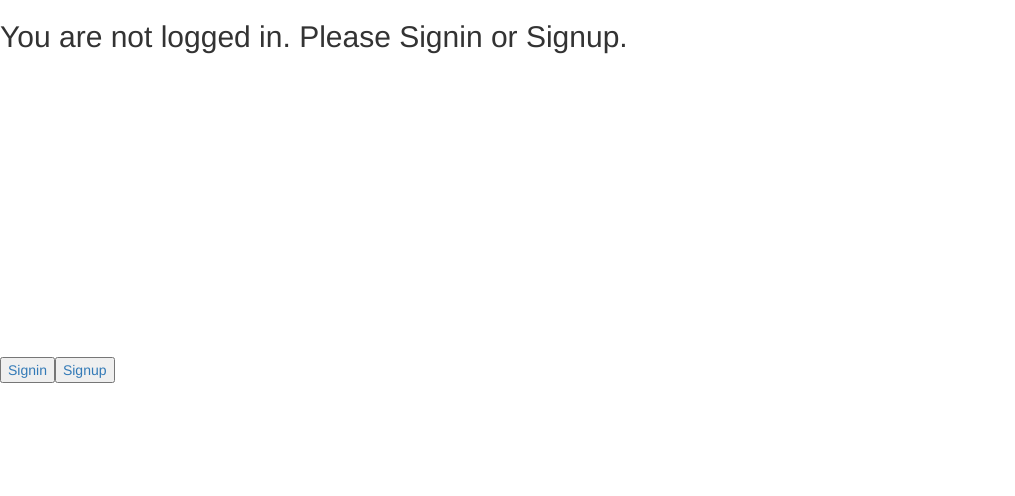
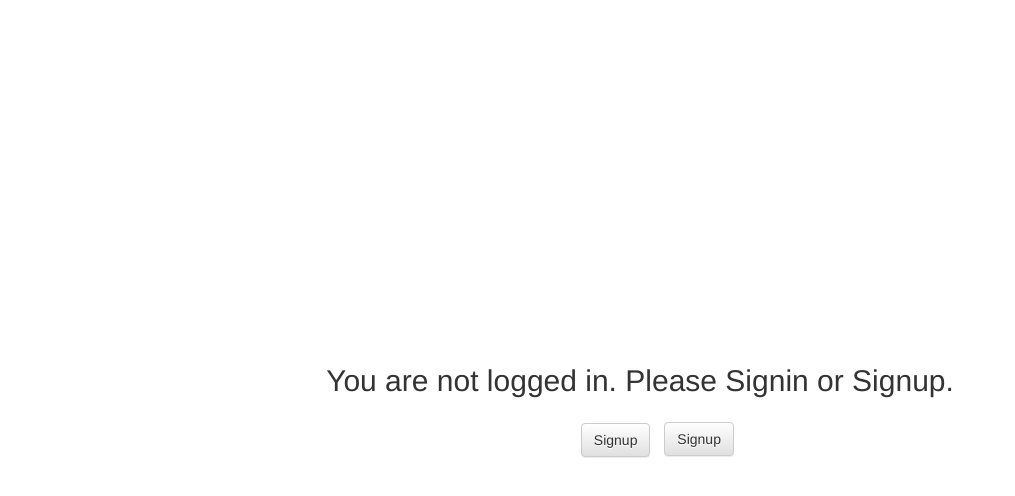
Before and after one commit to Jwing28/TheKitchenSink, a React (Create React App) app in the folder react-ui/: page /profile in a window 1280 px wide. Shown: the top 496 px of the page, without its empty margins (0-1015 px from the left). Built offline with nearby package versions, Linux system fonts and the light colour scheme.

Commit message:
fix styling of error component for profile page

```diff
--- a/react-ui/src/users/profile.js
+++ b/react-ui/src/users/profile.js
@@ -51,8 +51,10 @@ class Profile extends Component {
           this.props.location.state === undefined ?
             <div className="Profile-error">
               <h2>You are not logged in. Please Signin or Signup.</h2>
-              <Link to='/login'><button className="Profile-error-signin">Signin</button></Link>
-              <Link to='/signup'><button className="Profile-error-signup">Signup</button></Link>
+              <div className="Profile-error-actions">
+                <Link to='/login'><Button>Signup</Button></Link>
+                <Link to='/signup'><Button>Signup</Button></Link>
+              </div>
             </div> :
             <div className="Profile">
               <Header />
--- a/react-ui/src/users/styles/Profile.css
+++ b/react-ui/src/users/styles/Profile.css
@@ -4,6 +4,27 @@
   justify-content: space-around;
   align-items: center;
   width: 100%;
+}
+
+.Profile-error {
+  height:100vh;
+  display: flex;
+  justify-content: center;
+  align-items: center;
+  flex-direction: column;
+}
+
+.Profile-error-actions {
+  display: flex;
+  align-items: center;
+}
+
+.Profile-error-actions * {
+  margin: 0 5%;
+}
+
+.Profile-error-actions > a:nth-of-type(2) {
+  margin-top: 11%
 }
 
 .Profile-logout {
```
